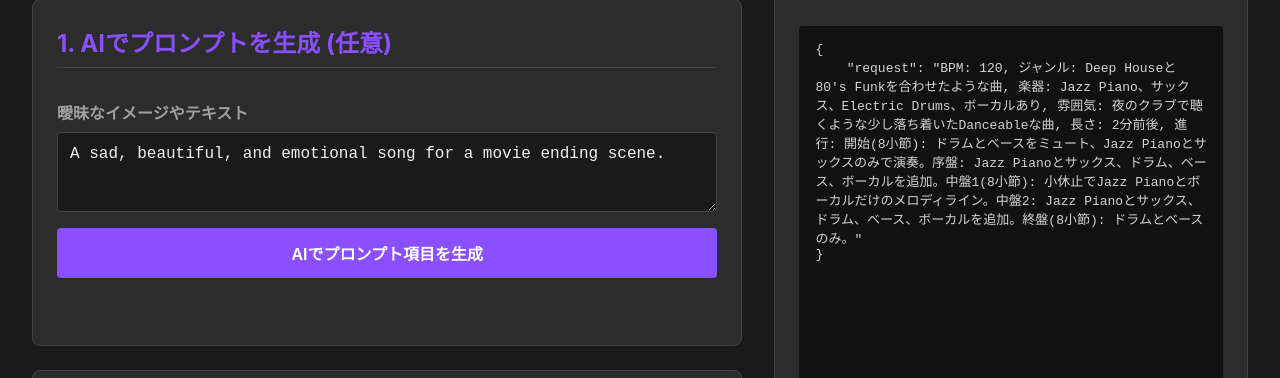
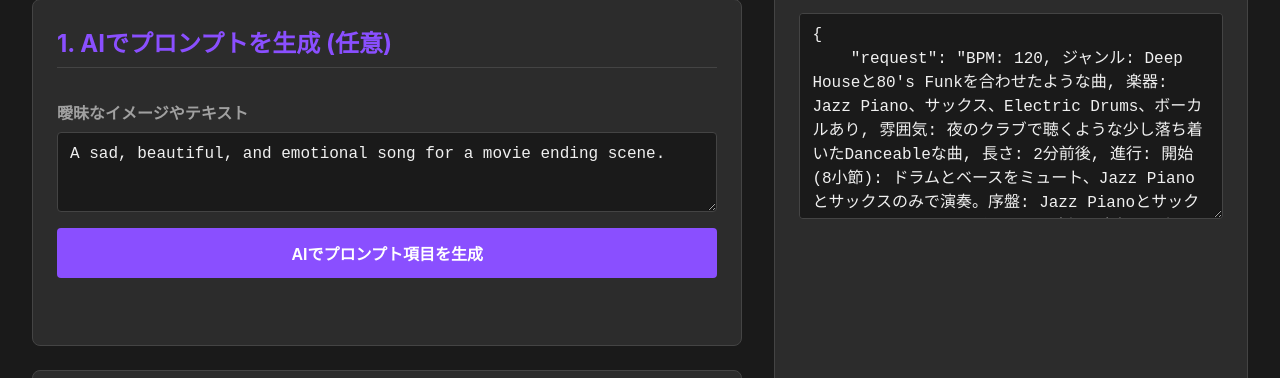
Before and after one commit to kkitase/lyria-app, a plain HTML site: page index.html in a window 1280 px wide. Shown: the part 175-553 px from the top of the page. Drawn offline with Linux system fonts and the light colour scheme.

Commit message:
feat: Make JSON output editable and update ignored files

```diff
--- a/index.html
+++ b/index.html
@@ -70,7 +70,7 @@
                     <h2>生成されたJSONプロンプト</h2>
                     <button type="button" id="copy-btn" class="secondary-btn">コピー</button>
                 </div>
-                <pre><code id="output-code">{}</code></pre>
+                <textarea id="output-code" rows="10"></textarea>
             </section>
         </aside>
     </div>
--- a/script.js
+++ b/script.js
@@ -131,7 +131,7 @@ document.addEventListener('DOMContentLoaded', () => {
 
         const requestString = parts.join(', ');
         const finalOutput = { request: requestString };
-        outputCode.textContent = JSON.stringify(finalOutput, null, 4);
+        outputCode.value = JSON.stringify(finalOutput, null, 4);
     };
 
     // フォームの任意の入力が変更されたらJSONを更新
@@ -141,7 +141,7 @@ document.addEventListener('DOMContentLoaded', () => {
 
     // --- Copy to Clipboard Logic ---
     copyBtn.addEventListener('click', () => {
-        navigator.clipboard.writeText(outputCode.textContent).then(() => {
+        navigator.clipboard.writeText(outputCode.value).then(() => {
             copyBtn.textContent = 'コピーしました！';
             setTimeout(() => {
                 copyBtn.textContent = 'コピー';
```
Also changed, not shown: README.md (added), 1 other file.
